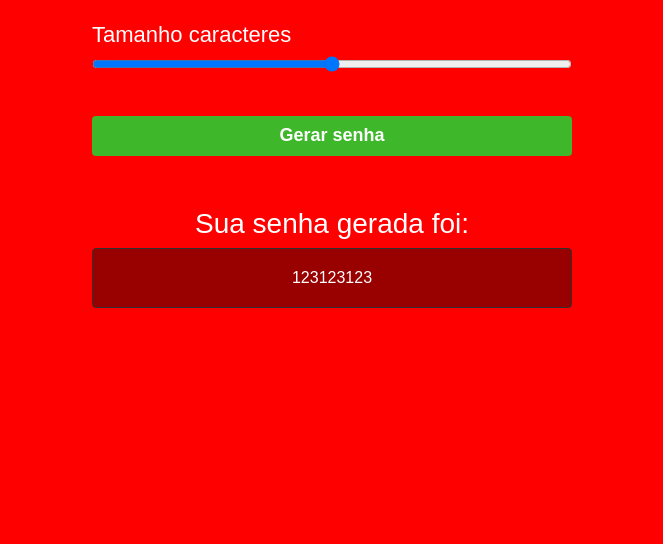
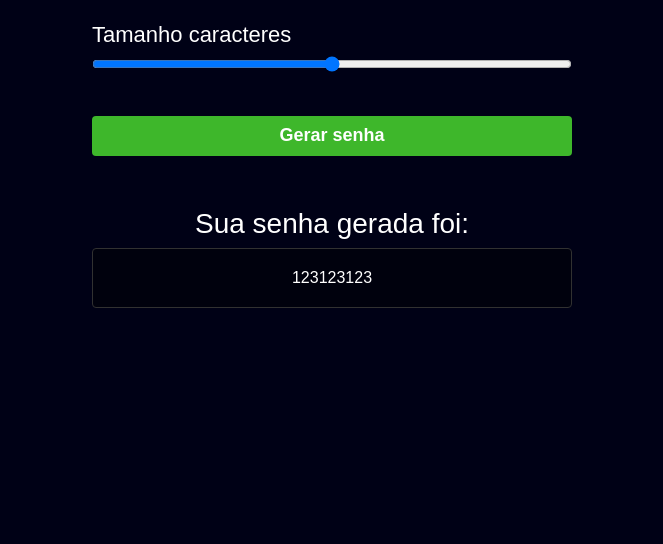
Before and after one commit to daniloaugusto9101/geradorDeSenha, a plain HTML site: page index.html in a window 1280 px wide. Shown: the part 256-800 px from the top of the page, without its empty margins (308-971 px from the left). Drawn offline with Linux system fonts and the light colour scheme.

Commit message:
Commit teste

```diff
--- a/style.css
+++ b/style.css
@@ -7,8 +7,8 @@
 }
 
 body{
-    /* background: #000116; */
-    background: red;
+    background: #000116;
+    /* background: red; */
     width: 100%;
     height: 100vh;
     display: flex;
```
